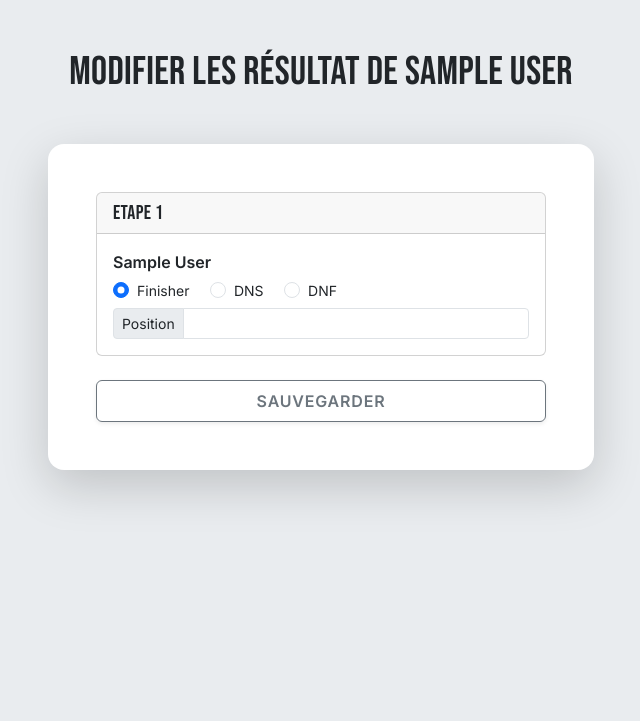
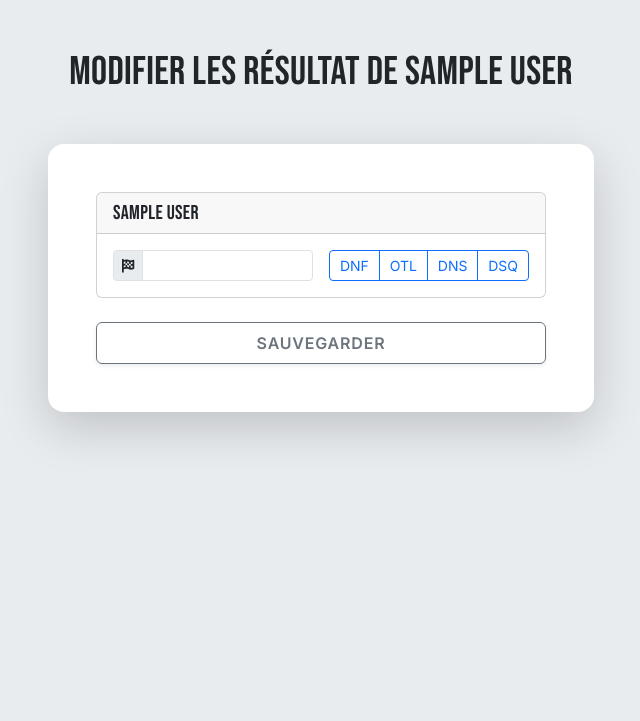
Before and after one commit to jordantalo/Allcycles, a Django app: page /portail/race/results/1/save in a window 1280 px wide. Shown: the part 79-800 px from the top of the page, without its empty margins (319-959 px from the left). Run offline with Django 5.2, Linux system fonts and the light colour scheme; a user stored in the database is signed in; tables that the repository leaves empty hold one stand-in row (values such as "Sample post"); grey boxes marked "Sample" are stand-in pictures; some libraries are stand-ins or nearby versions.

Commit message:
change result form for adding race stages

```diff
--- a/app/members/templates/members/components/result_one_day_form.html
+++ b/app/members/templates/members/components/result_one_day_form.html
@@ -1,56 +1,23 @@
 <form method="POST" class="bg-body shadow-lg p-4 p-md-5 rounded-4">
-	{% csrf_token %}
-  {% for rider, presence in race.rider_presences %}
-
+  {% csrf_token %}
+  {% for stage, rider_results in results %}
+    {% for rider, result in rider_results %}
     <div class="card mb-4">
       <div class="card-header">
         <h5 class="mb-0">{{ rider.user.first_name }} {{ rider.user.last_name|capfirst }}</h5>
       </div>
 
       <div class="card-body">
+        <div class="row g-4">
 
-        <div class="row g-4">
           <div class="col-12">
+              {% include 'members/components/result_position.html' with stage=stage rider=rider result=result %}
+          </div>
 
-          <div class="row g-1">
-
-            <div class="col-12">
-              <div class="form-check form-check-inline">
-                <input class="form-check-input" type="radio" name="finisher_status_{{ rider.id }}" id="finisher_{{ rider.id }}" value="finisher"
-                {% if not presence.finisher_status %}checked {% elif presence.finisher_status == "finisher" %}checked{% endif %}>
-                <label class="form-check-label small" for="finisher_{{ rider.id }}">
-                Finisher
-                </label>
-              </div>
-              <div class="form-check form-check-inline">
-                <input class="form-check-input" type="radio" name="finisher_status_{{ rider.id }}" id="DNS_{{ rider.id }}" value="DNS"
-                {% if presence.finisher_status == "DNS" %}checked{% endif %}>
-                <label class="form-check-label small" for="DNS_{{ rider.id }}">
-                DNS
-                </label>
-              </div>
-              <div class="form-check form-check-inline">
-                <input class="form-check-input" type="radio" name="finisher_status_{{ rider.id }}" id="DNF_{{ rider.id }}" value="DNF"
-                {% if presence.finisher_status == "DNF" %}checked{% endif %}>
-                <label class="form-check-label small" for="DNF_{{ rider.id }}">
-                  DNF
-                </label>
-              </div>
-            </div>
-
-            <div class="col-12">
-              <div class="input-group input-group-sm">
-                <span class="input-group-text bg-body-secondary" id="basic-addon3">Position</span>
-                <input type="number" class="form-control" id="position_{{ rider.id }}" name="position_{{ rider.id }}" min="1" max="200" aria-describedby="basic-addon3 basic-addon4"
-                {% if presence %}value="{{ presence.position }}"{% endif %}>
-              </div>
-            </div>
-          </div>
-          </div>
         </div>
-
       </div>
     </div>
+    {% endfor %}
   {% endfor %}
   <button type="submit" class="btn btn-outline-secondary w-100 py-2 text-uppercase fw-bold shadow-sm" style="letter-spacing: 0.05em;">Sauvegarder</button>
 </form>
--- /dev/null
+++ b/app/members/templates/members/components/result_position.html
@@ -0,0 +1,36 @@
+<div class="row gy-1 gx-3">
+
+  {% if race.type != "one_day" %}
+  <div class="col-12">
+    <span class="fw-bold">{{ rider.user.first_name|capfirst }} {{ rider.user.last_name|capfirst }}</span>
+  </div>
+  {% endif %}
+
+  <div class="col-12 col-sm-4 col-lg-6">
+    <div class="input-group input-group-sm">
+      <span class="input-group-text bg-body-secondary" id="basic-addon3"><i class="fa-solid fa-flag-checkered"></i></span>
+      <input type="text" class="form-control" id="position-{{ stage }}-{{ rider.id }}" name="position_{{ rider.id }}" aria-describedby="basic-addon3 basic-addon4"
+      {% if result %}value={{ result }}{% endif %}  />
+    </div>
+  </div>
+
+  <div class="col-12 col-sm-8 col-lg-6">
+    <div class="btn-group btn-group-sm d-flex flex-grow-1" role="group" aria-label="Basic outlined example">
+      <button type="button" class="btn btn-outline-primary" onclick="setResultStatus(this, 'DNF')">DNF</button>
+      <button type="button" class="btn btn-outline-primary" onclick="setResultStatus(this, 'OTL')">OTL</button>
+      <button type="button" class="btn btn-outline-primary" onclick="setResultStatus(this, 'DNS')">DNS</button>
+      <button type="button" class="btn btn-outline-primary" onclick="setResultStatus(this, 'DSQ')">DSQ</button>
+    </div>
+  </div>
+
+</div>
+
+{% block extra_js %}
+  <script>
+    function setResultStatus(elt, status) {
+      input_div = elt.parentNode.parentNode.parentNode
+      input = input_div.getElementsByTagName('input')[0]
+      input.value = status
+    }
+  </script>
+{% endblock %}
--- a/app/members/templates/members/components/result_stage_form.html
+++ b/app/members/templates/members/components/result_stage_form.html
@@ -1,56 +1,21 @@
 <form method="POST" class="bg-body shadow-lg p-4 p-md-5 rounded-4">
 	{% csrf_token %}
-  {% for i in stages_range %}
+  {% for stage, stage_res in results %}
 
     <div class="card mb-4">
       <div class="card-header">
-        <h5 class="mb-0">Etape {{i}}</h5>
+        <h5 class="mb-0">{% if stage == "G" %}Classement General{% else %}Etape {{stage}}{% endif %}</h5>
       </div>
 
       <div class="card-body">
 
         <div class="row g-4">
-          {% for rider, presence in race.rider_presences %}
+          {% for rider, rider_res in stage_res %}
 
           <div class="col-12">
 
-          <div class="row g-1">
-            <div class="col-12">
-              <span class="fw-bold">{{ rider.user.first_name|capfirst }} {{ rider.user.last_name|capfirst }}</span>
-            </div>
+            {% include 'members/components/result_position.html' with stage=stage rider=rider result=rider_res%}
 
-            <div class="col-12">
-              <div class="form-check form-check-inline">
-                <input class="form-check-input" type="radio" name="finisher_status_{{ rider.id }}" id="finisher-stage-{{i}}-rider-{{rider.id}}" value="finisher"
-                {% if not presence.finisher_status %}checked {% elif presence.finisher_status == "finisher" %}checked{% endif %}>
-                <label class="form-check-label small" for="finisher-stage-{{i}}-rider-{{rider.id}}">
-                Finisher
-                </label>
-              </div>
-              <div class="form-check form-check-inline">
-                <input class="form-check-input" type="radio" name="finisher_status_{{ rider.id }}" id="dns-stage-{{i}}-rider-{{rider.id}}" value="DNS"
-                {% if presence.finisher_status == "DNS" %}checked{% endif %}>
-                <label class="form-check-label small" for="dns-stage-{{i}}-rider-{{rider.id}}">
-                DNS
-                </label>
-              </div>
-              <div class="form-check form-check-inline">
-                <input class="form-check-input" type="radio" name="finisher_status_{{ rider.id }}" id="dnf-stage-{{i}}-rider-{{rider.id}}" value="DNF"
-                {% if presence.finisher_status == "DNF" %}checked{% endif %}>
-                <label class="form-check-label small" for="dnf-stage-{{i}}-rider-{{rider.id}}">
-                  DNF
-                </label>
-              </div>
-            </div>
-
-            <div class="col-12">
-              <div class="input-group input-group-sm">
-                <span class="input-group-text bg-body-secondary" id="basic-addon3">Position</span>
-                <input type="number" class="form-control" id="position_{{ rider.id }}" name="position_{{ rider.id }}" min="1" max="200" aria-describedby="basic-addon3 basic-addon4"
-                {% if presence %}value="{{ presence.position }}"{% endif %}>
-              </div>
-            </div>
-          </div>
           </div>
           {% endfor %}
         </div>
--- a/app/members/templates/members/partials/race_card/header.html
+++ b/app/members/templates/members/partials/race_card/header.html
@@ -13,7 +13,7 @@
 
     <div class="col-12 col-xl-6 d-flex justify-content-start justify-content-xl-end gap-1">
       <div class="d-flex justify-content-start flex-wrap gap-1">
-        <span class="badge bg-success-subtle text-success d-inline-flex align-items-center"> {% if race.is_stage_race %}Du {{ race.end_date|date:"d M Y" }} au {% endif %}{{ race.date|date:"d M Y" }}</span>
+        <span class="badge bg-success-subtle text-success d-inline-flex align-items-center"> {% if race.type != "one_day" %}Du {{ race.end_date|date:"d M Y" }} au {% endif %}{{ race.date|date:"d M Y" }}</span>
       <span class="badge bg-primary-subtle text-primary d-inline-flex align-items-center">{{ race.get_category_type_display }}</span>
       <span class="badge bg-danger-subtle text-danger d-inline-flex align-items-center">{% if race.is_dn_race %}DN{% else %}HORS-DN{% endif %}</span>
 
--- a/app/members/templates/members/save_results.html
+++ b/app/members/templates/members/save_results.html
@@ -9,11 +9,11 @@
     <div class="container">
       <h1 class="text-center mb-5">{% if race.results_entered %}Modifier{% else %}Saisir{% endif %} les résultat de {{ race.title }}</h1>
       <div class="row justify-content-center">
-        <div class="col-12 col-lg-6">
-          {% if race.is_stage_race %}
-            {% include 'members/components/result_stage_form.html' with race=race stages_range=stages_range %}
+        <div class="col-12 col-lg-8 col-xl-6">
+          {% if race.type != "one_day" %}
+            {% include 'members/components/result_stage_form.html' with race=race results=results %}
           {% else %}
-            {% include 'members/components/result_one_day_form.html' with race=race %}
+            {% include 'members/components/result_one_day_form.html' with race=race results=results %}
           {% endif %}
         </div>
       </div>
--- a/app/members/views/race.py
+++ b/app/members/views/race.py
@@ -3,13 +3,15 @@ from django.shortcuts import render, redirect, get_object_or_404
 
 from ..utils import is_active_staff_or_admin
 from ..models import Race, Rider, Staff, RacePresence
-from ..forms import RaceForm
+from ..forms import RaceForm, ResultForm
+from django.contrib import messages
 
 @user_passes_test(is_active_staff_or_admin, login_url='members:home_redirect')
 @login_required
 def create_race(request):
 
     if request.method == "POST":
+        print ('post: ', request.POST)
         race_form = RaceForm(request.POST, request.FILES)
         if race_form.is_valid():
             race_form.save()
@@ -32,40 +34,63 @@ def save_results(request, race_id):
     race = get_object_or_404(Race, id=race_id)
 
     if request.method == 'POST':
-        race.results_entered = True
-        race.save()
 
         for rider in race.riders.all():
 
-            finisher_status = request.POST.get(f'finisher_status_{ rider.id }')
-            position = request.POST.get(f'position_{ rider.id }')
+            positions_dict = {}
+            positions = request.POST.getlist(f'position_{rider.id}')
 
-            if position != '':
-                defaults = {
-                    'finisher_status': finisher_status,
-                    'position': int(position),
-                }
-            else:
-                defaults = {
-                    'finisher_status': finisher_status,
-                }
+            for index, position in enumerate(positions):
 
-            RacePresence.objects.update_or_create(
+                if len(positions) == 0:
+                    continue
+
+                elif index == len(positions) - 1 and len(positions) != 1:
+                    positions_dict['G'] = position.upper()
+
+                else:
+                    positions_dict[index + 1] = position.upper()
+
+            if not positions_dict:
+                continue
+
+            presence, created = RacePresence.objects.get_or_create(
+                rider=rider,
+                race=race
+            )
+
+            form = ResultForm(
+                data={'positions_dict': positions_dict},
+                instance=presence,
                 race=race,
-                rider=rider,
-                defaults=defaults
             )
+
+            if form.is_valid():
+                form.save()
+
+        race.results_entered = True
+        race.save()
 
         return (redirect('members:calendar'))
 
     rider_presences = { p.rider_id:p for p in race.presences.all() }
-    race.rider_presences = []
-    for rider in race.riders.all():
-        race.rider_presences.append((rider, rider_presences.get(rider.id)))
+    stages = [str(i) for i in range(1, race.num_stages + 1)]
+    if race.type != "one_day":
+        stages.append('G')
+    global_res = []
+    for stage in stages:
+        riders_res = []
+        for rider in race.riders.all():
+            rider_presence = rider_presences.get(rider.id)
+            res = None
+            if rider_presence:
+                res = rider_presence.positions_dict.get(stage)
+            riders_res.append((rider, res))
+        global_res.append((stage, riders_res))
 
     context = {
         'race':race,
-        'stages_range': range(1, race.num_stages + 1)
+        'results': global_res,
     }
     return (render(request, "members/save_results.html", context))
 
```
Also changed, not shown: app/members/forms.py (+83 -4 lines), app/members/models.py (+14 -2 lines), app/members/templates/members/components/race_form.html (+18 -14 lines), app/members/migrations/0024_race_type.py (added).
